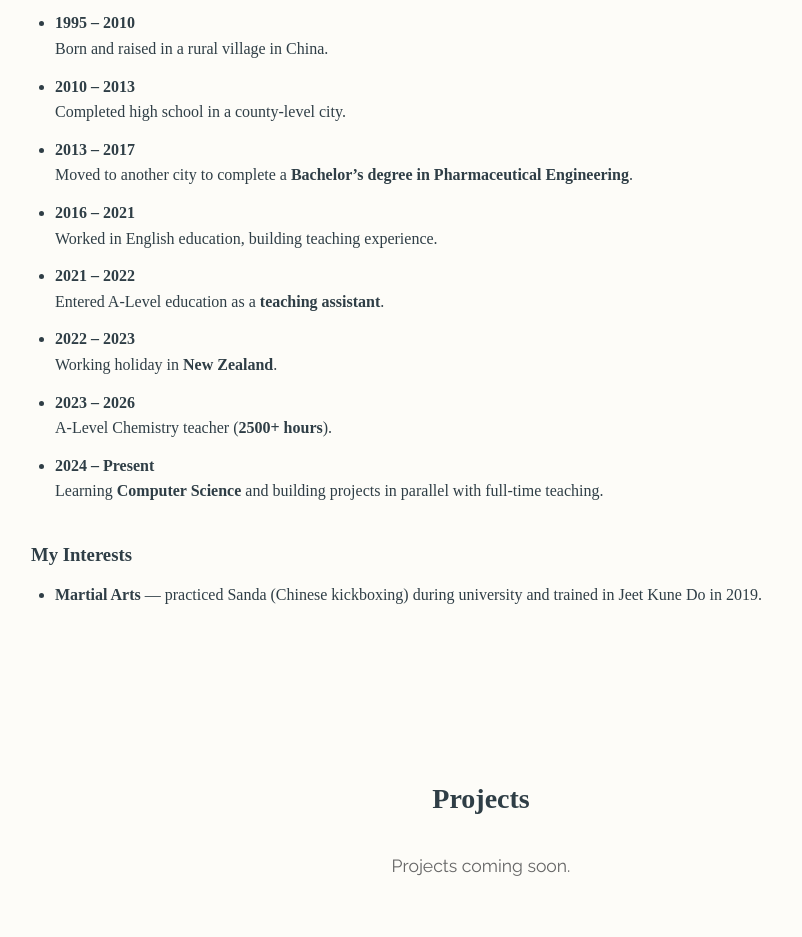
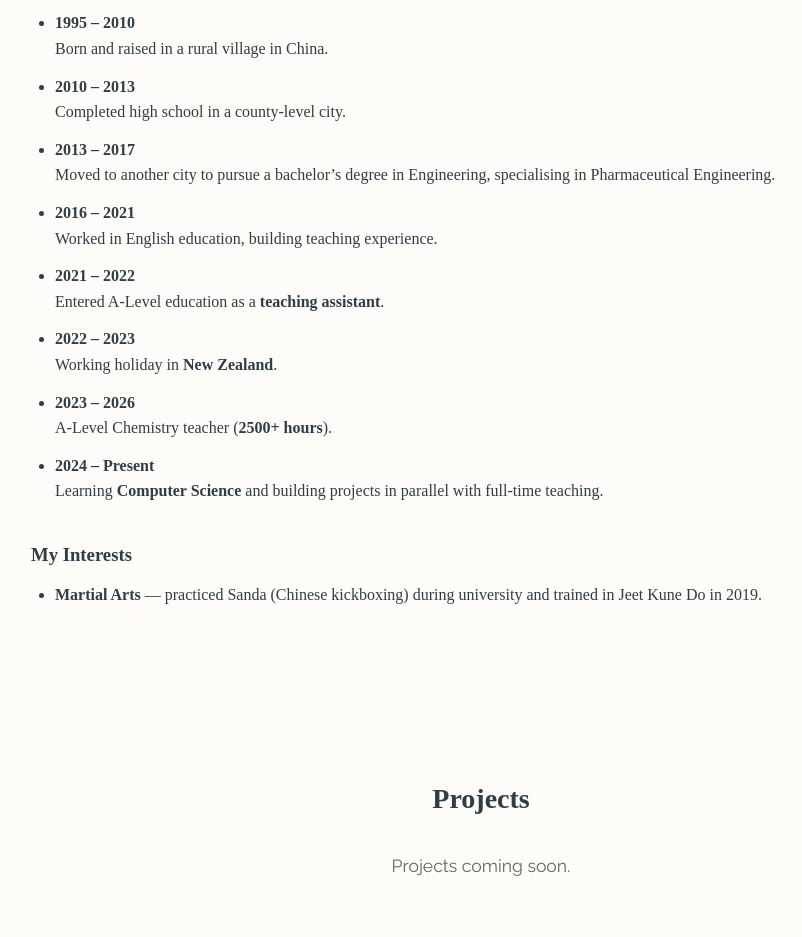
Before and after one commit to hermanjun/jun-portfolio, a plain HTML site: page index.html in a window 1280 px wide. Shown: the part 900-1837 px from the top of the page, without its empty margins (159-961 px from the left). Drawn offline with Linux system fonts and the light colour scheme; a web font is replaced by a local one.

Commit message:
Refine timeline education wording for degree accuracy

```diff
--- a/index.html
+++ b/index.html
@@ -72,7 +72,7 @@
     </li>
     <li>
       <strong>2013 – 2017</strong><br>
-      Moved to another city to complete a <strong>Bachelor’s degree in Pharmaceutical Engineering</strong>.
+      Moved to another city to pursue a bachelor’s degree in Engineering, specialising in Pharmaceutical Engineering.
     </li>
     <li>
       <strong>2016 – 2021</strong><br>
```
Also changed, not shown: 1 other file.
